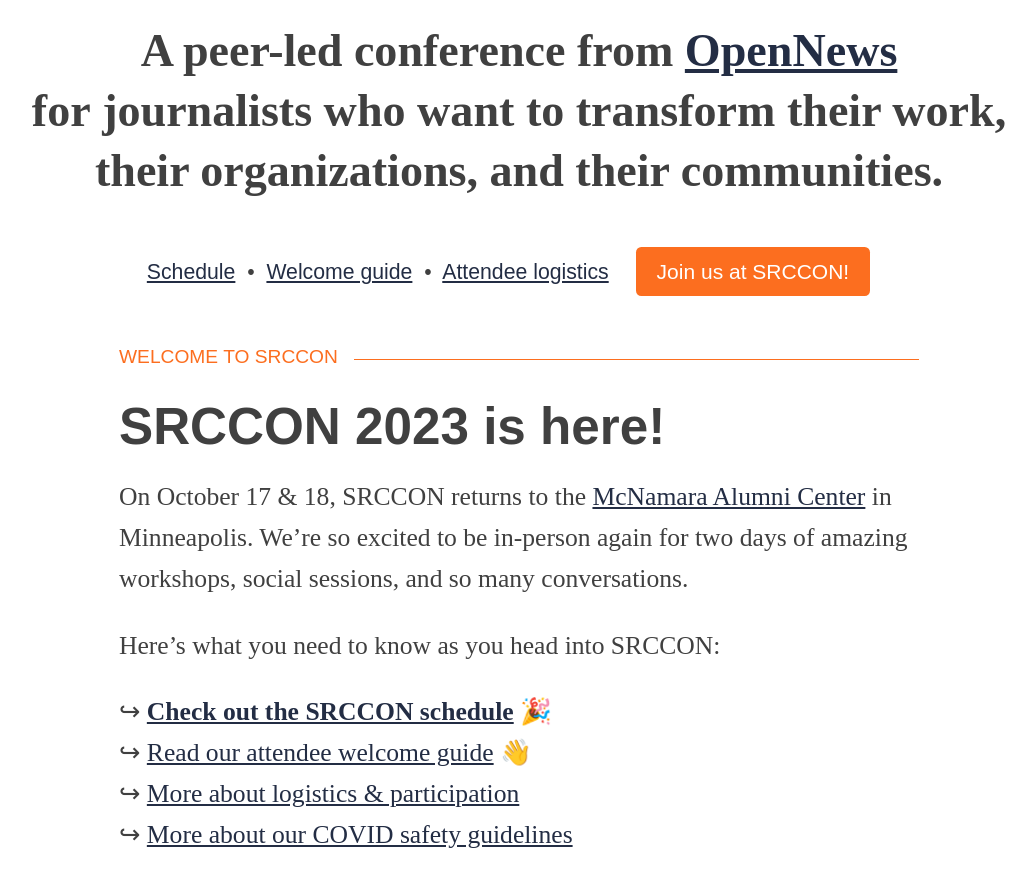
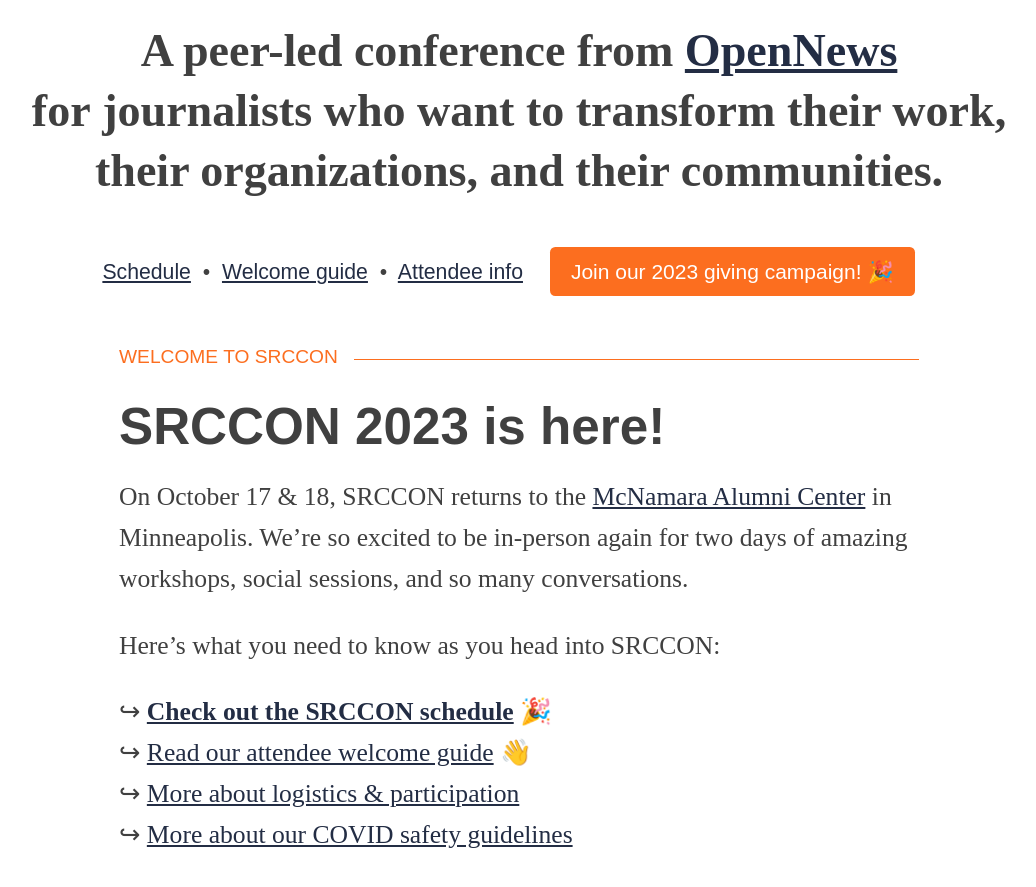
Before and after one commit to OpenNews/srccon-2023, a Jekyll site: the page built from homepage.md, in a window 1280 px wide and 900 px high, scrolled down 496 px. Shown: the top 887 px of the window, without its empty margins (121-1157 px from the left). Built offline with Jekyll 4.4.1, drawn with Linux system fonts in a browser that asks for light colours; some web fonts are replaced; our own code applies the rules of GitHub Pages for plain Markdown files.

Commit message:
update buttons to giving campaign

```diff
--- a/_config.yml
+++ b/_config.yml
@@ -32,9 +32,9 @@
       # layout: set this value to layout_with_header_image for pages with images at top
       layout: simple_layout
       # cta_button_text: give this a value to enable the orange "call to action" button
-      cta_button_text: Join us at SRCCON!
+      cta_button_text: Join our 2023 giving campaign! 🎉
       # cta_button_link: set this value to a URL for the orange button (ticket form, etc)
-      cta_button_link: /participation/form/
+      cta_button_link: /donate
   - scope:
       path: ""
       type: "transcripts"
--- a/_layouts/simple_layout.html
+++ b/_layouts/simple_layout.html
@@ -54,7 +54,7 @@
             {% endif %}
             {% if page.section == 'homepage' %}<p class="big-type">A peer-led conference from <a href="https://opennews.org">OpenNews</a> for&nbsp;journalists who want to transform their work, their organizations, and their communities.</p>{% endif %}
             <div class="sub-nav">
-                <a href="/schedule/">Schedule</a> &nbsp;&bull;&nbsp; <a href="/welcome/">Welcome guide</a> &nbsp;&bull;&nbsp; <a href="/attendees/">Attendee logistics</a>
+                <a href="/schedule/">Schedule</a> &nbsp;&bull;&nbsp; <a href="/welcome/">Welcome guide</a> &nbsp;&bull;&nbsp; <a href="/attendees/">Attendee info</a>
                 {% if page.cta_button_text %}
                 <a href="{{ page.cta_button_link }}" class="button">{{ page.cta_button_text }}</a>
                 {% else %}
--- a/schedule/index.html
+++ b/schedule/index.html
@@ -45,7 +45,7 @@
             </nav>
             <div id="header-callout">
                 <div class="page-container">
-                    <span><a class="btn" href="https://2023.srccon.org/participation/form/">Join us there!</a> &nbsp;&bull;&nbsp; October&nbsp;17-18 in Minneapolis</span>
+                    <span><a class="btn" href="/donate">2023 giving goal! 🎉</a> &nbsp;&bull;&nbsp; October&nbsp;17-18 in Minneapolis</span>
                 </div>
             </div>
         </header>
```
